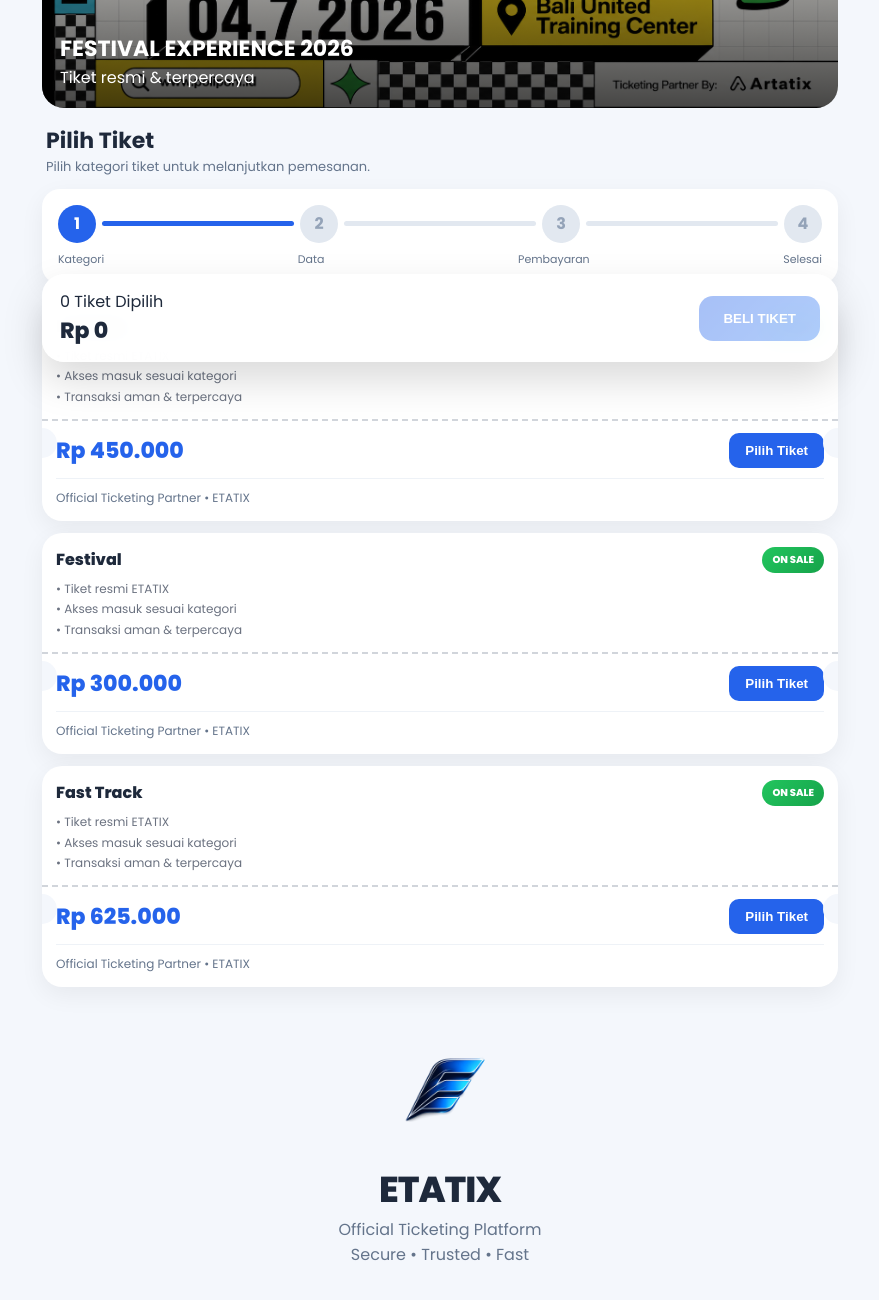
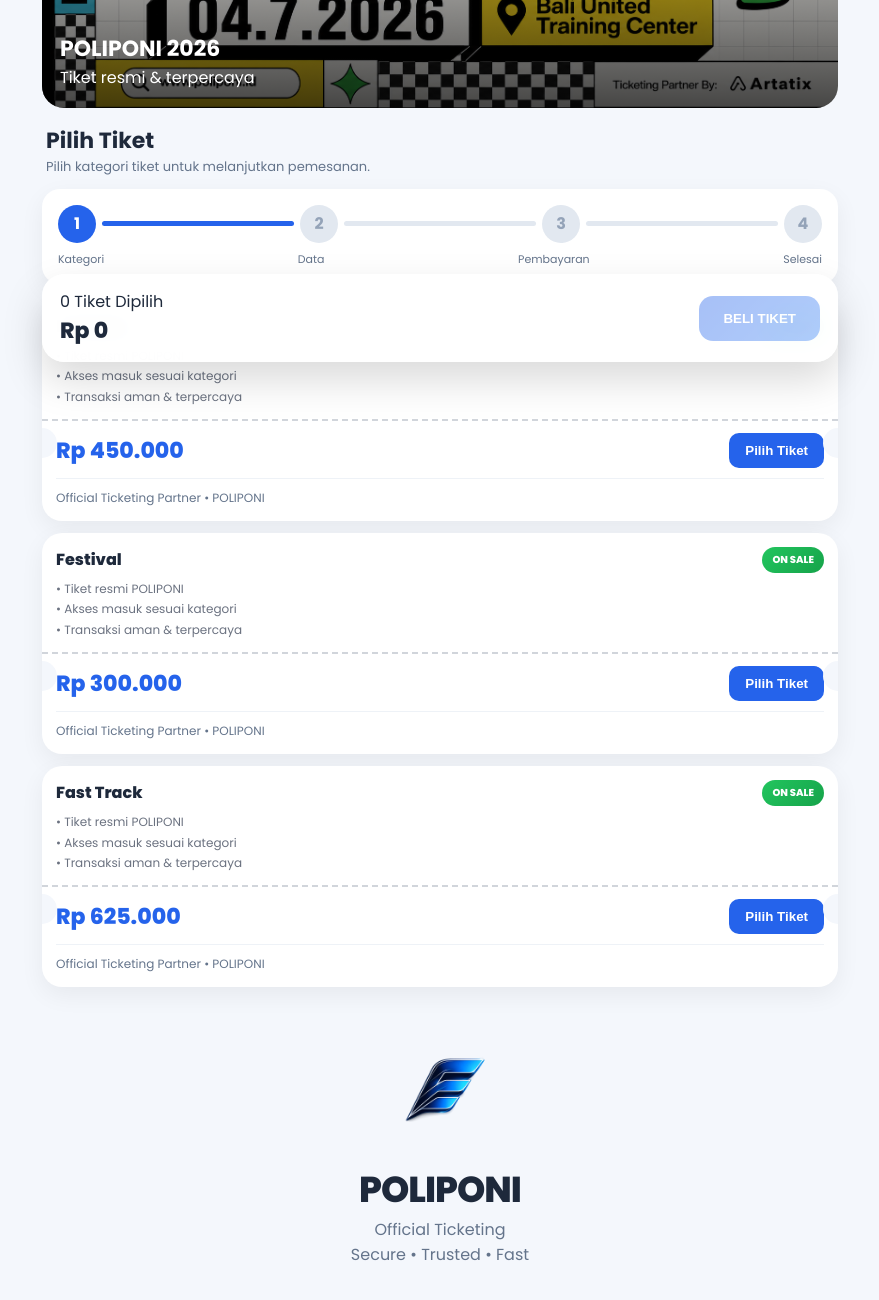
Before and after one commit to etatixid/POLIPONI-BALI, a plain HTML site: page tiket.html in a window 1280 px wide. Shown: the part 426-1726 px from the top of the page, without its empty margins (200-1079 px from the left). Drawn offline with Linux system fonts and the light colour scheme.

Commit message:
Update tiket.html

```diff
--- a/tiket.html
+++ b/tiket.html
@@ -3,7 +3,7 @@
 <head>
 <meta charset="UTF-8">
 <meta name="viewport" content="width=device-width,initial-scale=1">
-<title>ETATIX V6 PREMIUM</title>
+<title>POLIPONI 2026 | Tiket Resmi</title>
 <link href="https://fonts.googleapis.com/css2?family=Poppins:wght@300;400;500;600;700;800&display=swap" rel="stylesheet">
 <style>
 *{margin:0;padding:0;box-sizing:border-box}
@@ -77,12 +77,12 @@
 </head>
 <body>
 <header class="header">
-<div class="brand"><img src="logo.png"><div><h1>ETATIX</h1><p>Official Ticketing Platform</p></div></div>
+<div class="brand"><img src="logo.png"><div><h1>POLIPONI</h1><p>Official Ticketing</p></div></div>
 <div class="right"><div class="country">🇮🇩 ID</div><div class="menu">☰</div></div>
 </header>
 
 <div class="wrap">
-<div class="hero"><img src="banner.png"><div class="overlay"></div><div class="event"><h2>FESTIVAL EXPERIENCE 2026</h2><p>Tiket resmi & terpercaya</p></div></div>
+<div class="hero"><img src="banner.png"><div class="overlay"></div><div class="event"><h2>POLIPONI 2026</h2><p>Tiket resmi & terpercaya</p></div></div>
 
 <div class="page-title"><h3>Pilih Tiket</h3><p>Pilih kategori tiket untuk melanjutkan pemesanan.</p></div>
 
@@ -92,8 +92,8 @@
 
 <div class="signature">
 <img src="logo.png">
-<h2>ETATIX</h2>
-<p>Official Ticketing Platform</p>
+<h2>POLIPONI</h2>
+<p>Official Ticketing</p>
 <p>Secure • Trusted • Fast</p>
 </div>
 </div>
@@ -110,7 +110,7 @@
 
 tickets.forEach((t,i)=>{
 cart[t[0]]=0;
-cards.innerHTML+=`<div class="ticket"><div class="top"><div class="name">${t[0]}</div><div class="sale">ON SALE</div></div><div class="meta">• Tiket resmi ETATIX<br>• Akses masuk sesuai kategori<br>• Transaksi aman & terpercaya</div><div class="divider"></div><div class="bottom"><div class="price">${rp(t[1])}</div><div><button class="select-btn" id="s${i}" onclick="start(${i})">Pilih Tiket</button><div class="qty" id="q${i}"><button class="qbtn" onclick="minus(${i})">−</button><div id="n${i}">1</div><button class="qbtn" onclick="plus(${i})">+</button></div></div></div><div class="brand-footer">Official Ticketing Partner • ETATIX</div></div>`;
+cards.innerHTML+=`<div class="ticket"><div class="top"><div class="name">${t[0]}</div><div class="sale">ON SALE</div></div><div class="meta">• Tiket resmi POLIPONI<br>• Akses masuk sesuai kategori<br>• Transaksi aman & terpercaya</div><div class="divider"></div><div class="bottom"><div class="price">${rp(t[1])}</div><div><button class="select-btn" id="s${i}" onclick="start(${i})">Pilih Tiket</button><div class="qty" id="q${i}"><button class="qbtn" onclick="minus(${i})">−</button><div id="n${i}">1</div><button class="qbtn" onclick="plus(${i})">+</button></div></div></div><div class="brand-footer">Official Ticketing Partner • POLIPONI</div></div>`;
 });
 
 function start(i){cart[tickets[i][0]]=1;toggle(i,false);render(i)}
```
